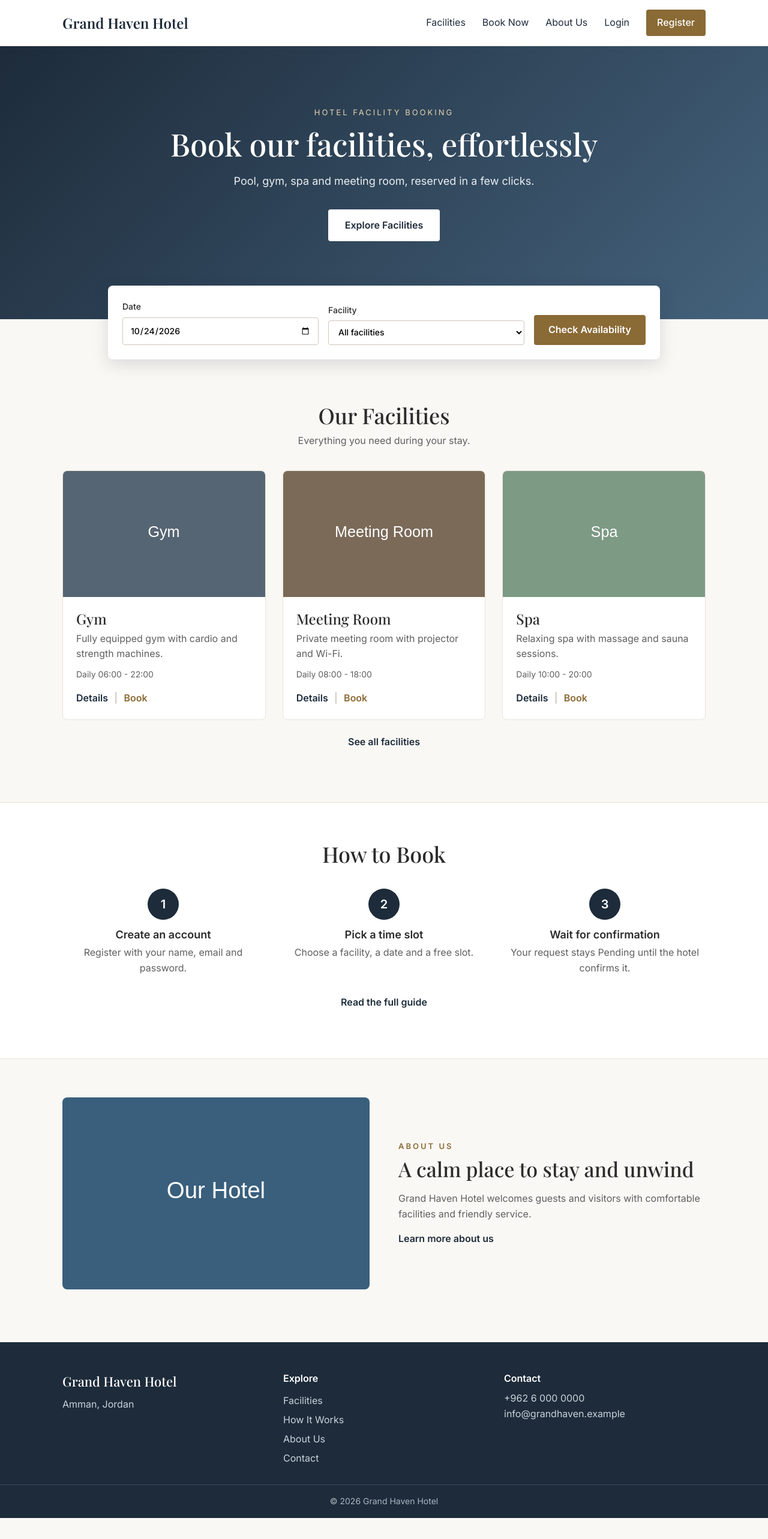
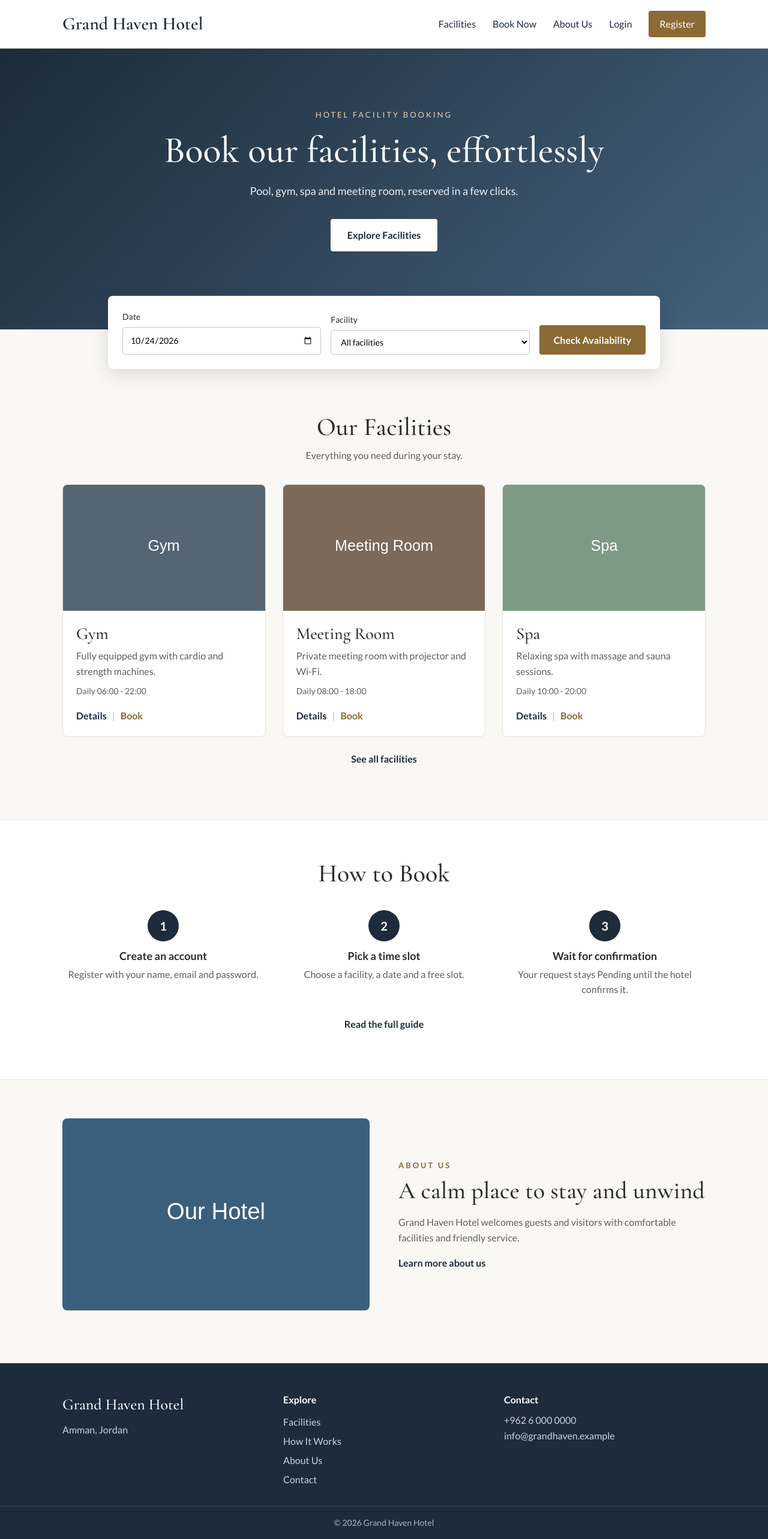
Before and after one commit to MrAsemZ/Hotel_Facility_Booking_System, a PHP site: page /index.php in a window 1280 px wide. Shown: the whole page at 60% size. Before the commit the page ends 2530 px from the top, so only its background shows below. Run offline with PHP 8.4, Linux system fonts and the light colour scheme; data comes from the database, SQL or seed files in the repository.

Commit message:
secound design

```diff
--- a/assets/css/style.css
+++ b/assets/css/style.css
@@ -5,10 +5,11 @@
     --ivory: #faf8f4;
     --line: #e8e3da;
     --muted: #5f5f5f;
-    --serif: 'Playfair Display', Georgia, serif;
+    --serif: 'Cormorant Garamond', Georgia, serif;   /* headings */
+    --sans: 'Lato', Arial, sans-serif;               /* body text */
 }
 * { box-sizing: border-box; }
-body { margin: 0; font-family: 'Inter', Arial, sans-serif; line-height: 1.6; background: var(--ivory); color: #2b2b2b; }
+body { margin: 0; font-family: var(--sans); line-height: 1.6; background: var(--ivory); color: #2b2b2b; }
 a { color: var(--navy); text-decoration: none; }
 a:hover { color: var(--gold); }
 img { max-width: 100%; height: auto; }
@@ -22,7 +23,7 @@ main.page { padding-top: 32px; padding-bottom: 56px; }
 /* ===== Header / nav ===== */
 .site-header { background: #fff; border-bottom: 1px solid var(--line); }
 .main-nav { display: flex; flex-wrap: wrap; align-items: center; gap: 12px 28px; padding-top: 16px; padding-bottom: 16px; }
-.main-nav .brand { font-family: var(--serif); font-size: 24px; font-weight: 600; margin-right: auto; }
+.main-nav .brand { font-family: var(--serif); font-size: 30px; font-weight: 600; margin-right: auto; }
 
 /* ===== Buttons ===== */
 .btn, button { display: inline-block; background: var(--gold); color: #fff; border: 0; border-radius: 4px; padding: 12px 24px; font: inherit; font-weight: 600; cursor: pointer; }
@@ -37,7 +38,7 @@ td button, .actions button { padding: 8px 14px; font-size: 14px; }
 /* ===== Hero + booking bar ===== */
 .hero { background: linear-gradient(135deg, #1d2b3a, #44627c); color: #fff; text-align: center; padding: 100px 24px 130px; }
 .hero-inner { max-width: 760px; margin: 0 auto; }
-.hero h1 { font-size: 52px; margin: 0 0 16px; }
+.hero h1 { font-size: 62px; margin: 0 0 16px; }
 .hero-text { font-size: 18px; color: #e9eef2; margin: 0 0 32px; }
 .eyebrow { letter-spacing: 3px; font-size: 13px; text-transform: uppercase; color: #e6d3b0; margin: 0 0 12px; }
 .eyebrow.gold { color: var(--gold); font-weight: 600; margin-bottom: 8px; }
@@ -47,7 +48,7 @@ td button, .actions button { padding: 8px 14px; font-size: 14px; }
 
 /* ===== Sections ===== */
 .section { padding-top: 72px; padding-bottom: 24px; }
-.section-title { text-align: center; font-size: 36px; margin: 0 0 8px; }
+.section-title { text-align: center; font-size: 42px; margin: 0 0 8px; }
 .section-sub { text-align: center; color: var(--muted); margin: 0 0 36px; }
 .band { background: #fff; border-top: 1px solid var(--line); border-bottom: 1px solid var(--line); margin-top: 48px; padding: 64px 0; }
 .band .section-title { margin-bottom: 36px; }
@@ -56,7 +57,7 @@ td button, .actions button { padding: 8px 14px; font-size: 14px; }
 .facility-card { background: #fff; border: 1px solid var(--line); border-radius: 8px; overflow: hidden; }
 .facility-card img { display: block; width: 100%; height: 210px; object-fit: cover; }
 .facility-body { padding: 22px; }
-.facility-body h3 { margin: 0 0 6px; font-size: 24px; }
+.facility-body h3 { margin: 0 0 6px; font-size: 28px; }
 .facility-body p { margin: 0 0 10px; color: var(--muted); }
 .facility-body .hours { font-size: 14px; margin-bottom: 16px; }
 .facility-body a { font-weight: 600; }
@@ -65,17 +66,17 @@ td button, .actions button { padding: 8px 14px; font-size: 14px; }
 
 .steps { display: grid; grid-template-columns: repeat(auto-fit, minmax(240px, 1fr)); gap: 32px; text-align: center; margin-bottom: 32px; }
 .step-number { display: flex; width: 52px; height: 52px; border-radius: 50%; background: var(--navy); color: #fff; align-items: center; justify-content: center; font-weight: 600; font-size: 20px; margin: 0 auto 14px; }
-.step h3 { font-family: 'Inter', Arial, sans-serif; font-weight: 600; font-size: 18px; margin: 0 0 6px; }
+.step h3 { font-family: var(--sans); font-weight: 600; font-size: 18px; margin: 0 0 6px; }
 .step p { margin: 0; color: var(--muted); }
 
 .about-teaser { display: grid; grid-template-columns: repeat(auto-fit, minmax(300px, 1fr)); gap: 48px; align-items: center; padding-top: 64px; padding-bottom: 64px; }
 .about-teaser img { width: 100%; height: 320px; object-fit: cover; border-radius: 8px; }
-.about-teaser h2 { font-size: 34px; margin: 0 0 16px; }
+.about-teaser h2 { font-size: 40px; margin: 0 0 16px; }
 .about-teaser p { color: var(--muted); }
 
 /* ===== Inner pages ===== */
-main.page > h1 { font-size: 38px; margin: 0 0 20px; }
-main.page > h2 { font-size: 26px; margin-top: 36px; }
+main.page > h1 { font-size: 44px; margin: 0 0 20px; }
+main.page > h2 { font-size: 30px; margin-top: 36px; }
 main.page > img { display: block; width: 100%; max-height: 360px; object-fit: cover; border-radius: 8px; margin-bottom: 20px; }
 .grid .steps, main.page .steps { margin-bottom: 0; }
 main.page .grid.steps > div { background: #fff; border: 1px solid var(--line); border-radius: 8px; padding: 18px; }
@@ -113,7 +114,7 @@ th { background: #f1ede5; font-size: 14px; }
 .admin-sidebar a { padding: 10px 12px; border-radius: 4px; }
 .admin-sidebar a.active, .admin-sidebar a:hover { background: #f1ede5; font-weight: 600; }
 .admin-content { flex: 1; min-width: 0; }
-.admin-content > h1 { margin-top: 0; font-size: 34px; }
+.admin-content > h1 { margin-top: 0; font-size: 40px; }
 .stats { display: grid; grid-template-columns: repeat(auto-fit, minmax(160px, 1fr)); gap: 14px; margin-bottom: 24px; }
 .stat { background: #fff; border: 1px solid var(--line); border-radius: 8px; padding: 18px; text-align: center; color: var(--muted); }
 .stat span { display: block; font-size: 30px; font-weight: 600; color: var(--navy); }
@@ -125,14 +126,14 @@ th { background: #f1ede5; font-size: 14px; }
 .site-footer a { color: #c9d3dc; line-height: 2; }
 .site-footer a:hover { color: #fff; }
 .site-footer p { margin: 0; }
-.footer-brand { font-family: var(--serif); font-size: 22px; color: #fff; margin-bottom: 8px !important; }
+.footer-brand { font-family: var(--serif); font-size: 26px; color: #fff; margin-bottom: 8px !important; }
 .footer-title { font-weight: 600; color: #fff; margin-bottom: 8px !important; }
 .footer-bottom { border-top: 1px solid #38495a; padding: 16px 24px; text-align: center; font-size: 14px; color: #aab6c1; }
 
 /* ===== Mobile ===== */
 @media (max-width: 700px) {
     .hero { padding: 64px 20px 100px; }
-    .hero h1 { font-size: 36px; }
+    .hero h1 { font-size: 42px; }
     .admin-layout { flex-direction: column; }
     .admin-sidebar { width: 100%; flex-direction: row; flex-wrap: wrap; }
     .card { max-width: 100%; }
--- a/includes/header.php
+++ b/includes/header.php
@@ -6,7 +6,7 @@
     <meta name="viewport" content="width=device-width, initial-scale=1">
     <title><?= e(($pageTitle ?? 'Home') . ' | ' . HOTEL_NAME) ?></title>
     <link rel="preconnect" href="https://fonts.googleapis.com">
-    <link href="https://fonts.googleapis.com/css2?family=Inter:wght@400;500;600&family=Playfair+Display:wght@500;600&display=swap" rel="stylesheet">
+    <link href="https://fonts.googleapis.com/css2?family=Cormorant+Garamond:wght@500;600;700&family=Lato:wght@400;700&display=swap" rel="stylesheet">
     <link rel="stylesheet" href="<?= asset('css/style.css') ?>">
 </head>
 <body>
```
